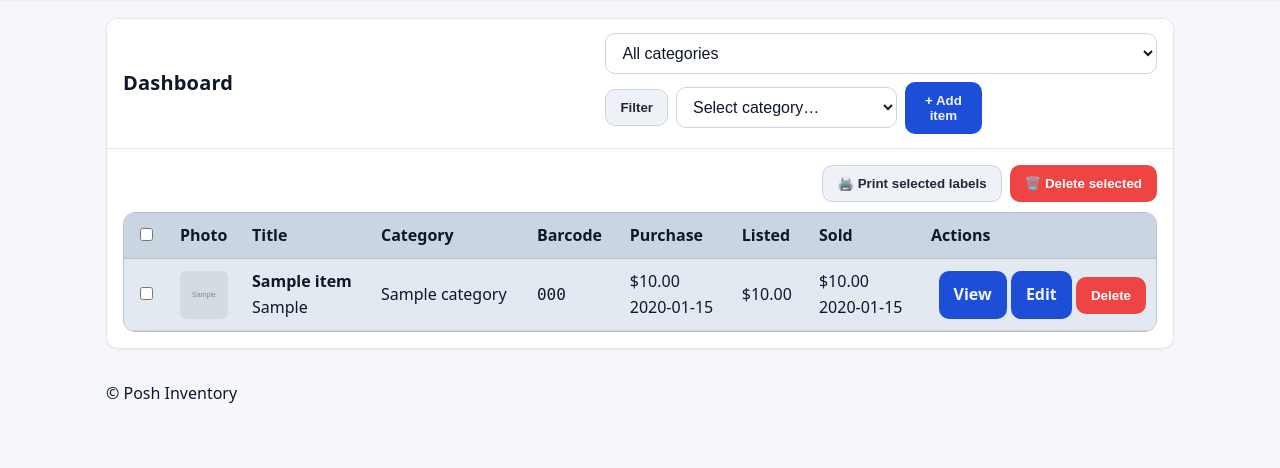
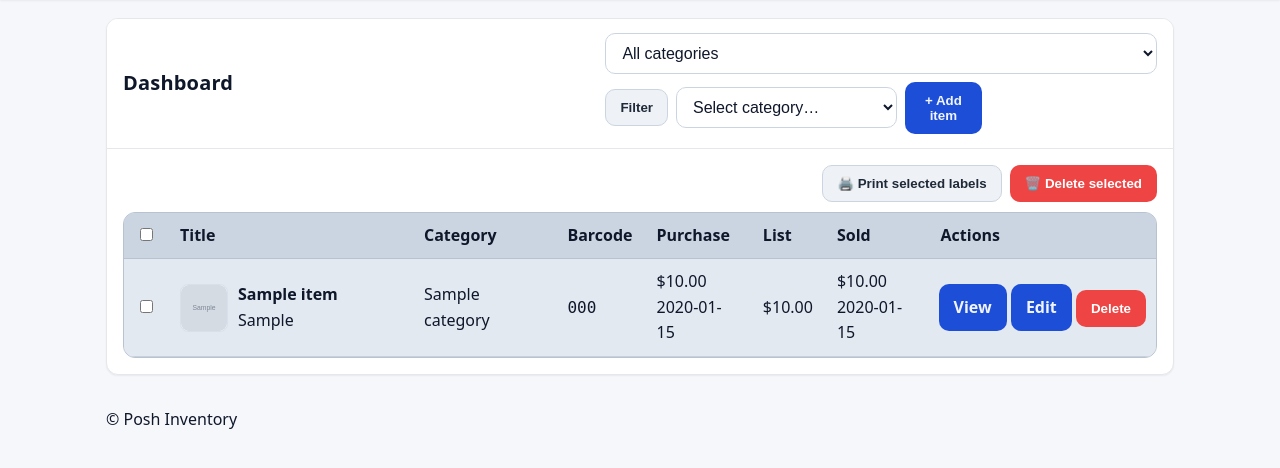
Before and after one commit to noahc763/posh-inventory, a Flask app: page / in a window 1280 px wide. Shown: the part 77-545 px from the top of the page. Run offline with Flask 3, Linux system fonts and the light colour scheme; a user stored in the database is signed in; tables that the repository leaves empty hold one stand-in row (values such as "Sample post"); grey boxes marked "Sample" are stand-in pictures.

Commit message:
Fixed the image

```diff
--- a/static/styles.css
+++ b/static/styles.css
@@ -173,6 +173,17 @@ input:disabled, select:disabled, textarea:disabled, .input:disabled{
   object-fit: contain;
 }
 
+/* Strip rotation */
+.item-thumb img {
+  transform: none !important;    /* cancel any accidental rotation */
+  image-orientation: from-image; /* respect EXIF orientation correctly */
+  object-fit: cover;
+  max-width: 100px;
+  max-height: 100px;
+  border-radius: 8px;
+}
+
+
 /* Item title link */
 .table a.item-title{
   color: inherit !important;
--- a/templates/dashboard.html
+++ b/templates/dashboard.html
@@ -40,6 +40,30 @@
       </form>
     </div>
 
+    <!-- Local styles for thumbnail + lightbox -->
+    <style>
+      .item-title-wrap{display:flex;align-items:center;gap:10px;min-width:220px}
+      .item-thumb{width:48px;height:48px;flex:0 0 48px;border-radius:8px;overflow:hidden;background:#eef2f7;border:1px solid #d9e0ea}
+      .item-thumb img{
+        width:100%;height:100%;object-fit:cover;
+        transform:none !important;              /* cancel accidental rotation */
+        image-orientation: from-image;          /* respect EXIF */
+        border-radius:8px;
+        cursor:pointer;
+      }
+      .item-title{font-weight:600;color:inherit;text-decoration:none}
+      .item-title:hover{text-decoration:underline}
+
+      /* Lightbox modal */
+      .img-modal{display:none;position:fixed;inset:0;z-index:9999;background:rgba(0,0,0,.9)}
+      .img-modal.open{display:block}
+      .img-modal__close{
+        position:absolute;top:16px;right:20px;color:#fff;font-size:34px;font-weight:700;cursor:pointer;line-height:1;
+      }
+      .img-modal__body{display:flex;align-items:center;justify-content:center;width:100%;height:100%;padding:24px}
+      .img-modal__img{max-width:92vw;max-height:86vh;border-radius:12px;box-shadow:0 10px 30px rgba(0,0,0,.35)}
+    </style>
+
     <div class="table-wrap">
       <table class="table">
         <thead>
@@ -47,12 +71,11 @@
             <th style="width:36px;text-align:center;">
               <input id="chkAll" type="checkbox" aria-label="Select all" />
             </th>
-            <th style="width:64px;">Photo</th>
             <th>Title</th>
             <th>Category</th>
             <th>Barcode</th>
             <th>Purchase</th>
-            <th>Listed</th>
+            <th>List</th>
             <th>Sold</th>
             <th class="right">Actions</th>
           </tr>
@@ -60,7 +83,7 @@
         <tbody>
           {% if items|length == 0 %}
           <tr class="empty-row">
-            <td colspan="9">
+            <td colspan="8">
               No items yet. Use <em>+ Add item</em> to create your first one.
             </td>
           </tr>
@@ -71,22 +94,23 @@
               <input class="chkItem" type="checkbox" value="{{ it.id }}" aria-label="Select item {{ it.id }}" />
             </td>
 
-            <!-- Photo column -->
             <td>
+              <div class="item-title-wrap">
                 {% if it.photo_path %}
+                  <div class="item-thumb">
                     <img
                       src="{{ url_for('static', filename=it.photo_path) }}"
-                  alt="{{ it.title or it.name }}"
-                  style="width:48px;height:48px;object-fit:cover;border-radius:6px;display:block;"
+                      alt="Photo of {{ it.title or it.name }}"
+                      onclick="openImgModal(this.src)"
+                      loading="lazy"
                     >
-              {% else %}
-                <span class="muted">—</span>
+                  </div>
                 {% endif %}
-            </td>
-
-            <td>
+                <div>
                   <a class="item-title" href="{{ url_for('item_detail', item_id=it.id) }}">{{ it.title or it.name }}</a>
                   {% if it.brand %}<div class="muted small">{{ it.brand }}</div>{% endif %}
+                </div>
+              </div>
             </td>
 
             <td>{{ it.category.name if it.category else "—" }}</td>
@@ -117,6 +141,7 @@
               <a class="btn" href="{{ url_for('item_detail', item_id=it.id) }}">View</a>
               <a class="btn" href="{{ url_for('items.edit_item', item_id=it.id) }}">Edit</a>
 
+              <!-- Per-row delete (posts to bulk_delete with single id) -->
               <form method="post"
                     action="{{ url_for('items.bulk_delete_items') }}"
                     style="display:inline"
@@ -133,6 +158,14 @@
     </div>
   </div>
 </section>
+
+<!-- Image lightbox modal (one per page) -->
+<div id="imgModal" class="img-modal" role="dialog" aria-modal="true" aria-label="Image preview" onclick="closeImgModal(event)">
+  <span class="img-modal__close" aria-label="Close" onclick="closeImgModal(event)">&times;</span>
+  <div class="img-modal__body">
+    <img id="imgModalImg" class="img-modal__img" alt="Preview">
+  </div>
+</div>
 
 <script>
 (function(){
@@ -181,6 +214,25 @@
     $('#bulkDeleteIds').value = ids.join(',');
   });
 })();
+
+// -------- Lightbox helpers --------
+function openImgModal(src){
+  const m = document.getElementById('imgModal');
+  const img = document.getElementById('imgModalImg');
+  img.src = src;
+  m.classList.add('open');
+  document.body.style.overflow = 'hidden'; // prevent background scroll
+}
+function closeImgModal(ev){
+  // allow clicking backdrop or close button
+  if (ev && ev.target && !ev.target.classList.contains('img-modal') && ev.target.id !== 'imgModal' && !ev.target.classList.contains('img-modal__close')) {
+    return;
+  }
+  const m = document.getElementById('imgModal');
+  m.classList.remove('open');
+  document.getElementById('imgModalImg').src = '';
+  document.body.style.overflow = '';
+}
 </script>
 
 {% endblock %}
```
Lines whose indentation alone changed are shown as unchanged.
